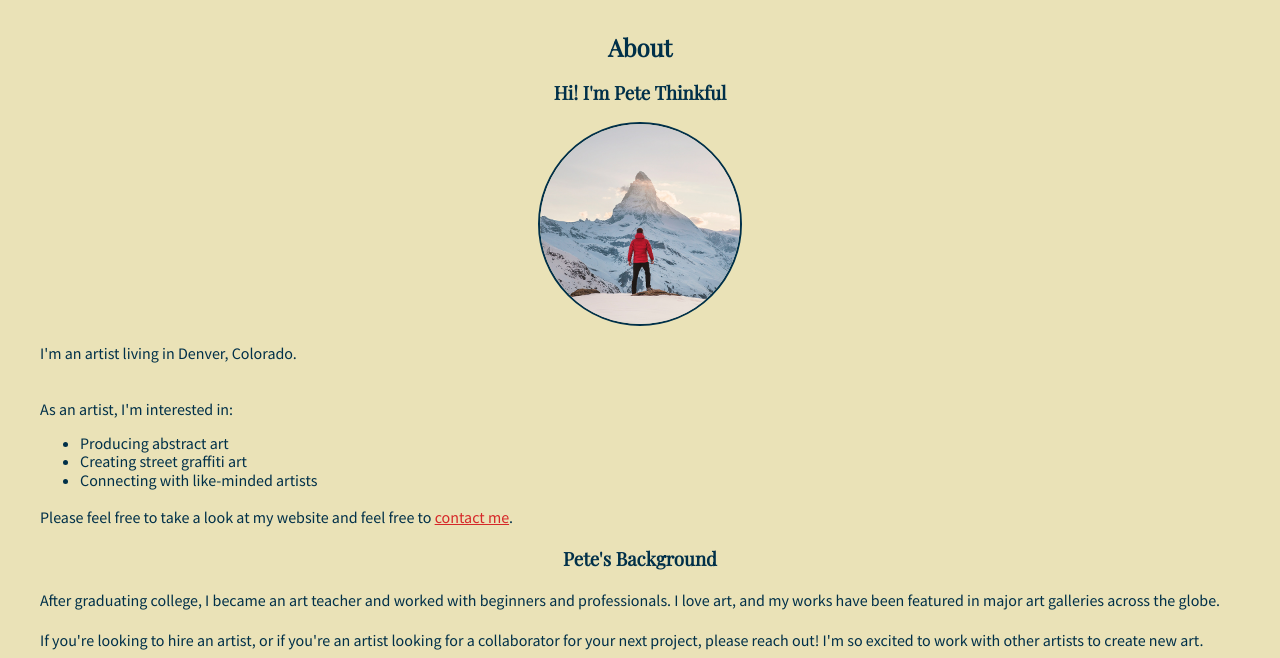
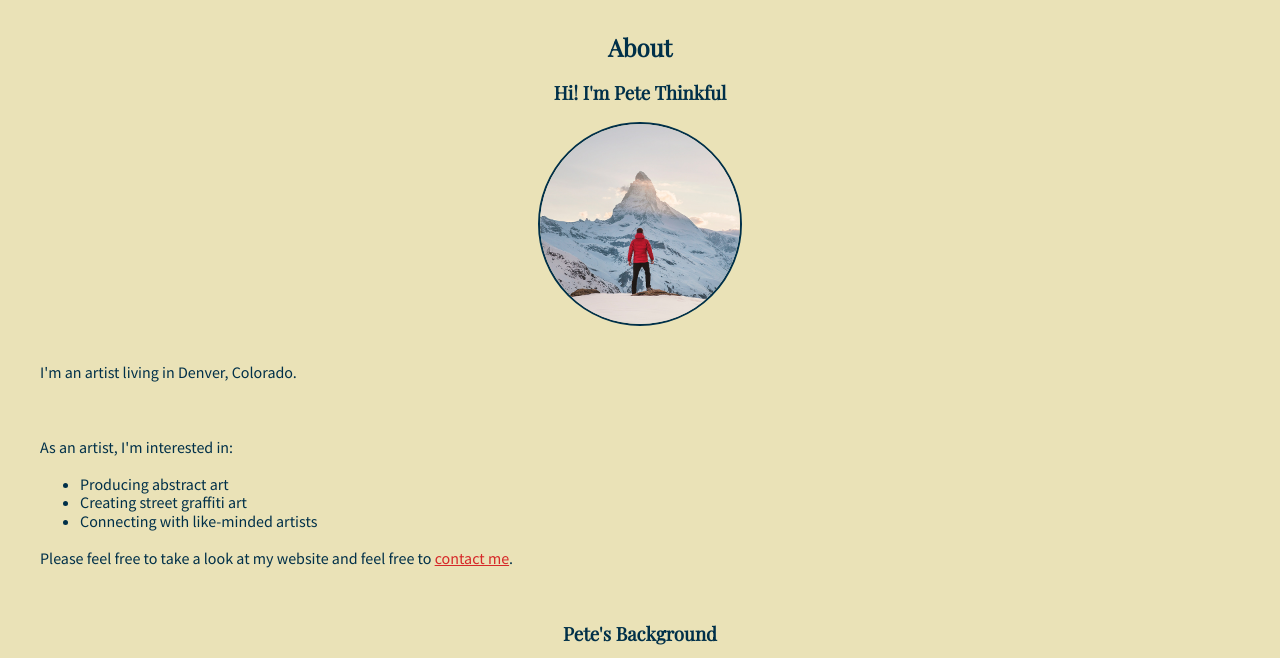
Before and after one commit to danieltindeed/PeteThinkful, a plain HTML site: page Pete-Thinkful-Portfolio/index.html in a window 1280 px wide. Shown: the part 142-800 px from the top of the page. Drawn offline with nearby package versions, Linux system fonts and the light colour scheme.

Commit message:
A few tweaks

```diff
--- a/Pete-Thinkful-Portfolio/index.html
+++ b/Pete-Thinkful-Portfolio/index.html
@@ -30,15 +30,9 @@
       </div>
 
         <br>
-
-          I'm an artist living in Denver, Colorado.
-
+        <p>I'm an artist living in Denver, Colorado.</p>
         <br>
-        <br>
-        <br>
-
-        As an artist, I'm interested in:
-
+        <p>As an artist, I'm interested in:</p>
         <ul>
             <li>Producing abstract art</li>
             <li>Creating street graffiti art</li>
@@ -47,6 +41,7 @@
 
         <p>Please feel free to take a look at my website and feel free to <a href="#Contact">contact me</a>.</p>
 
+      <br>
 
 <!-- Background section -->
   <h3>
```
